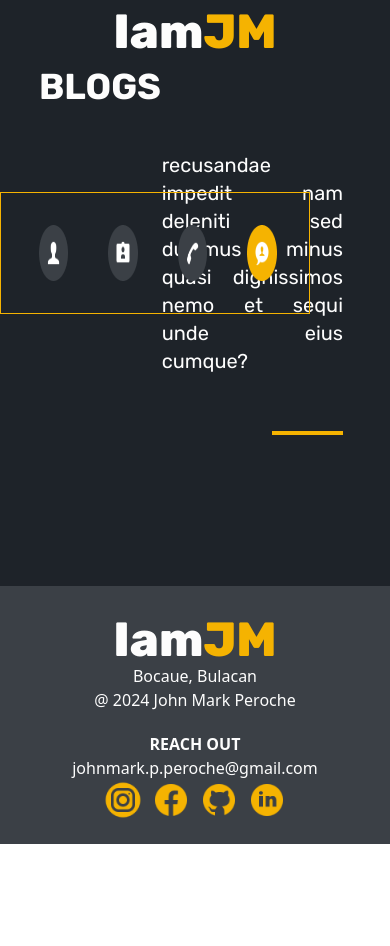
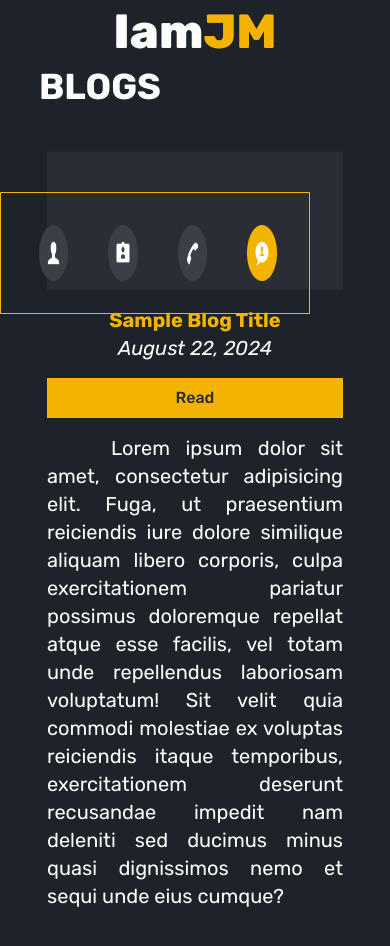
Before and after one commit to Java-rice/IAmJM, a React (Vite) app: page /IAmJM/blogs in a window 390 px wide. Shown: the top 946 px of the page. Before the commit the page ends 844 px from the top, so only its background shows below. Built offline with nearby package versions, Linux system fonts and the light colour scheme.

Commit message:
style: modify the blog cards and its alignment on the parent

```diff
--- a/src/components/button/Button.jsx
+++ b/src/components/button/Button.jsx
@@ -13,7 +13,7 @@ const buttonVariants = cva(
         solid:
           "bg-[#F5B301] text-l py-5 px-6 text-[#2A2E34] font-bold hover:bg-[#FED154] transition duration-300",
         long_solid:
-          "bg-[#F5B301] text-l py-5 px-12 text-[#2A2E34] font-bold hover:bg-[#FED154] transition duration-300",
+          "bg-[#F5B301] text-l py-5 px-10 text-[#2A2E34] font-bold hover:bg-[#FED154] transition duration-300",
         bordered:
           "bg-[#2A2E34] text-l py-5 px-6 text-[#F5B301] border-[#F5B301] border-2 font-bold hover:bg-[#FED154]  hover:text-[#2A2E34] transition duration-300"
 
--- a/src/components/cards/BlogCards.jsx
+++ b/src/components/cards/BlogCards.jsx
@@ -4,19 +4,19 @@ import { Button } from '../button/Button'
 
 const BlogCards = ({title, date, description, img}) => {
   return (
-    <div className="w-[100%] text-[#FDFDFD]  h-auto py-5 px-2 grid grid-cols-3 space-x-4">
-        <div className="my-auto w-[100%] h-auto col-span-1">
-          <img src={sample} alt={title} className='' />
+    <div className="w-[100%] text-[#FDFDFD] h-auto pb-5 lg:py-5 px-2 lg:grid lg:grid-cols-3 lg:space-x-4">
+        <div className="my-auto w-100 h-auto lg:col-span-1">
+          <img src={sample} alt={title} className='mx-auto w-[100%]' />
         </div>
-        <div className="col-span-2 text-xl flex flex-col gap-2 justify-center align-top ">
-            <div className="flex flex-row justify-between align-middle">
-              <div>
+        <div className="lg:col-span-2 mt-4 text-xl flex flex-col gap-4 lg:gap-2 justify-center align-top ">
+            <div className="flex lg:flex-row flex-col gap-4 justify-between align-middle">
+              <div className="lg:text-left text-center">
                 <h3 className="text-[#F5B301]"><b>{title}</b></h3>
                 <i>{date}</i>
               </div>
               <Button variant="long_solid">Read</Button>
             </div>
-            <p class="text-justify">{description}</p>
+            <p class="text-justify indent-16">{description}</p>
         </div>
     </div>
   )
--- a/src/pages/blog/Blogs.jsx
+++ b/src/pages/blog/Blogs.jsx
@@ -20,11 +20,11 @@ const Blogs = () => {
 
 
   return (
-    <div className="px-[10%] gap-10 text-[#FDFDFD] font-rubik flex flex-col justify-center items-center h-auto py-[3%]">
+    <div className="px-[10%] lg:gap-10 gap-3 text-[#FDFDFD] font-rubik flex flex-col justify-center items-center h-auto py-[3%]">
       <div className="w-[100%] text-left">
         <h1 className="font-bold text-4xl">BLOGS</h1>
       </div>
-      <div className="w-[100%] flex flex-col justify-center align-middle lg:py-0 py-[10%] mb-20 h-72 lg:h-auto overflow-auto gap-4">
+      <div className="w-[100%] flex flex-col justify-center gap-14 lg:align-middle lg:py-0 py-[10%] mb-20 h-auto overflow-auto">
         {blogData.map((blog, index) => (
           <BlogCards
             key={index}
```
